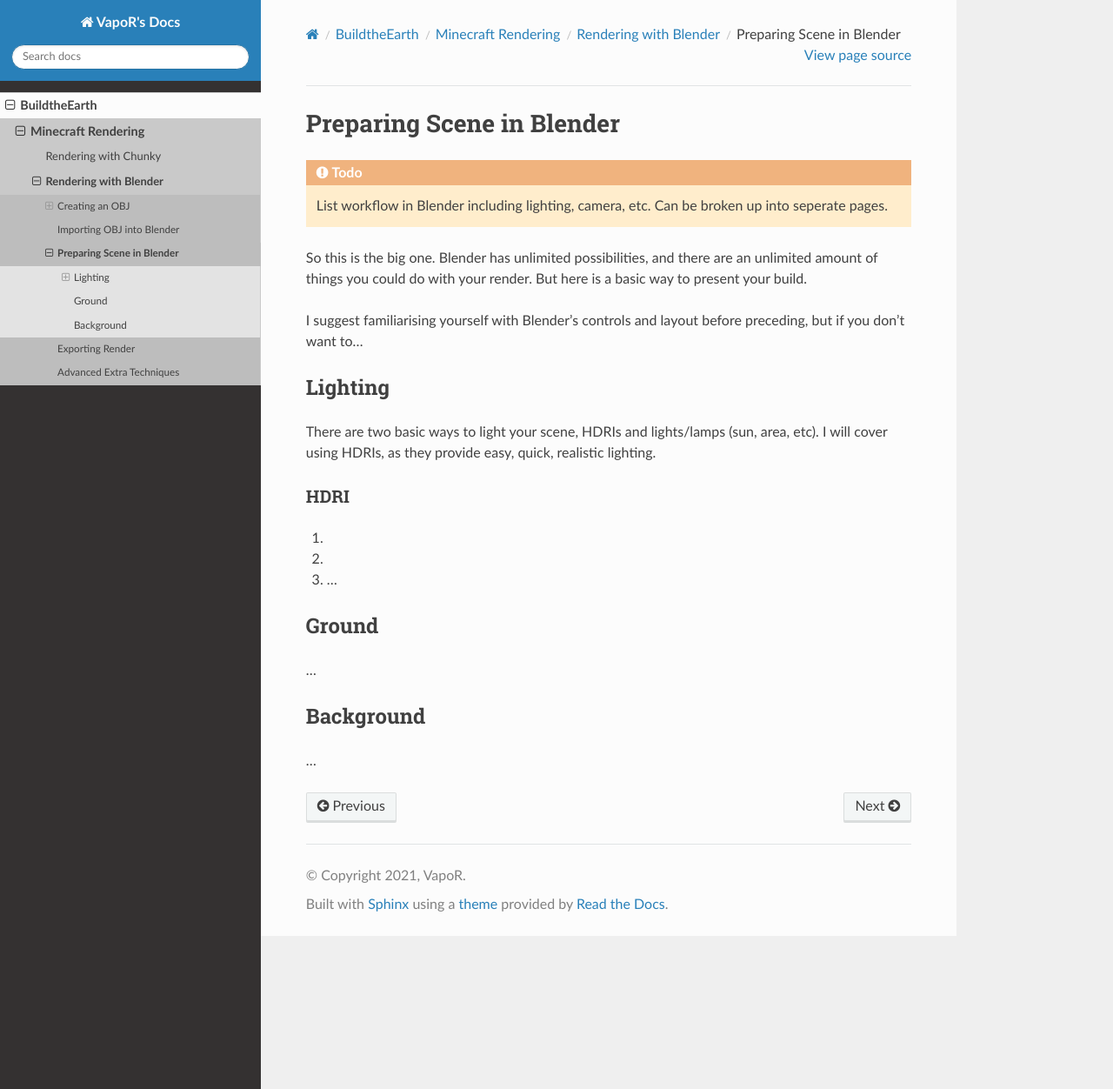
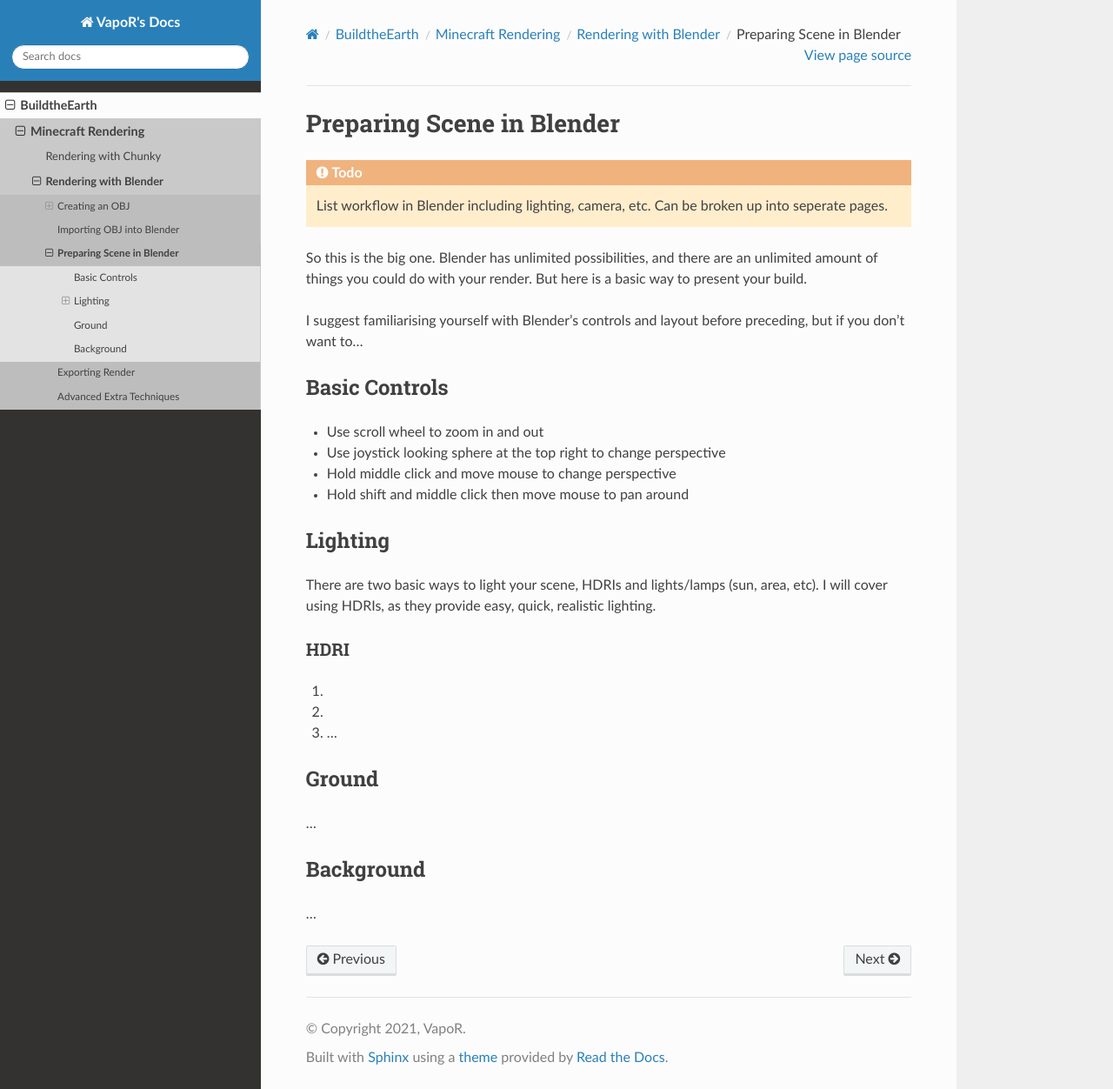
Before and after one commit to yyrichy/documentation, a Sphinx documentation site: the page built from source/buildtheearth/rendering/blender/preparing-scene.md, in a window 1280 px wide and 1252 px high. Shown: the whole window at 87% size. Built offline with Sphinx 7.4.7 and the Read the Docs theme 2.0.0, drawn with Linux system fonts in a browser that asks for light colours.

Commit message:
Basic Controls

```diff
--- a/source/buildtheearth/rendering/blender/preparing-scene.md
+++ b/source/buildtheearth/rendering/blender/preparing-scene.md
@@ -13,6 +13,11 @@ authors:
 So this is the big one. Blender has unlimited possibilities, and there are an unlimited amount of things you could do with your render. But here is a basic way to present your build.
 
 I suggest familiarising yourself with Blender's controls and layout before preceding, but if you don't want to...
+## Basic Controls
+- Use scroll wheel to zoom in and out
+- Use joystick looking sphere at the top right to change perspective
+- Hold middle click and move mouse to change perspective
+- Hold shift and middle click then move mouse to pan around
 
 ## Lighting
 There are two basic ways to light your scene, HDRIs and lights/lamps (sun, area, etc). I will cover using HDRIs, as they provide easy, quick, realistic lighting.
```
